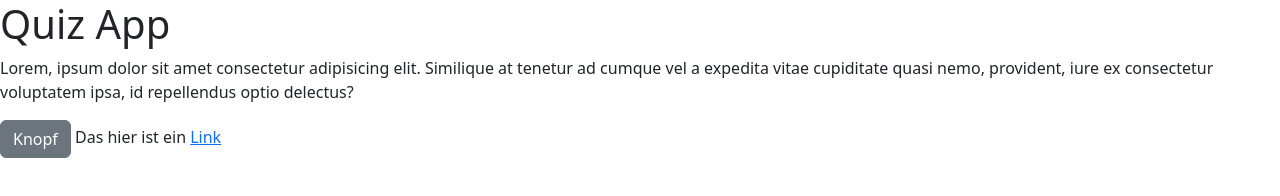
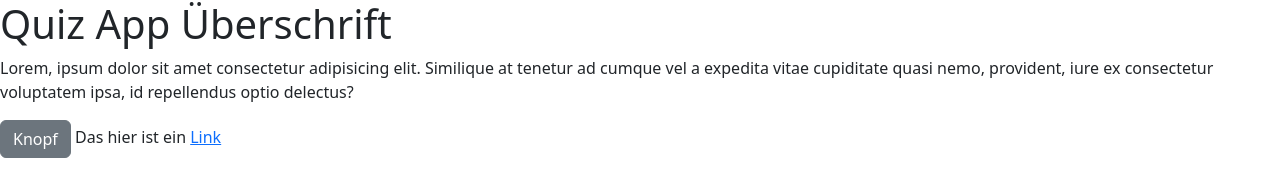
Before and after one commit to NoelKi/QuizApp, a website: page index.html in a window 1280 px wide. Drawn offline with nearby package versions, Linux system fonts and the light colour scheme.

Commit message:
add headline

```diff
--- a/index.html
+++ b/index.html
@@ -7,7 +7,7 @@
     <link rel="stylesheet" href="./node_modules/bootstrap/dist/css/bootstrap.min.css">
 </head>
 <body>
-    <h1>Quiz App</h1>
+    <h1>Quiz App Überschrift</h1>
 
     <p>Lorem, ipsum dolor sit amet consectetur adipisicing elit. Similique at tenetur ad cumque vel a expedita vitae cupiditate quasi nemo, provident, iure ex consectetur voluptatem ipsa, id repellendus optio delectus?</p>
 
```
Also changed, not shown: 1 other file.
